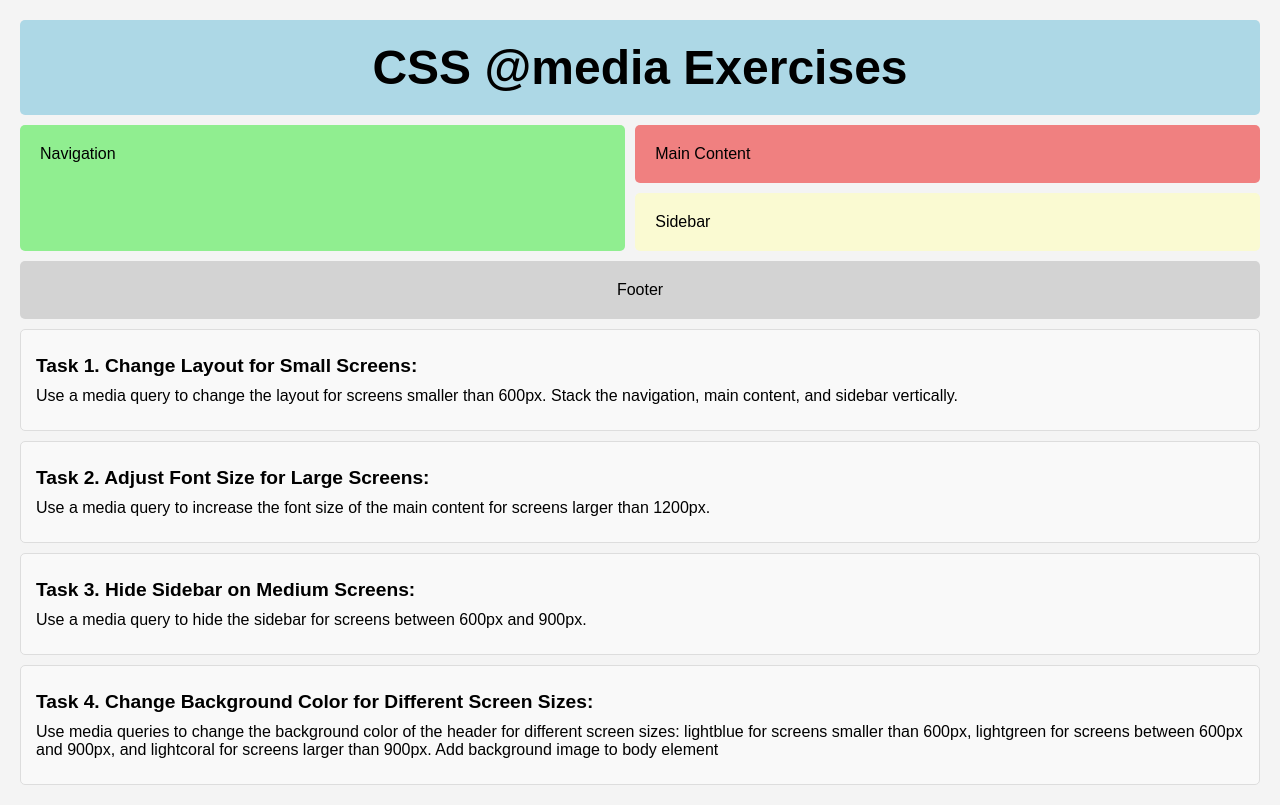
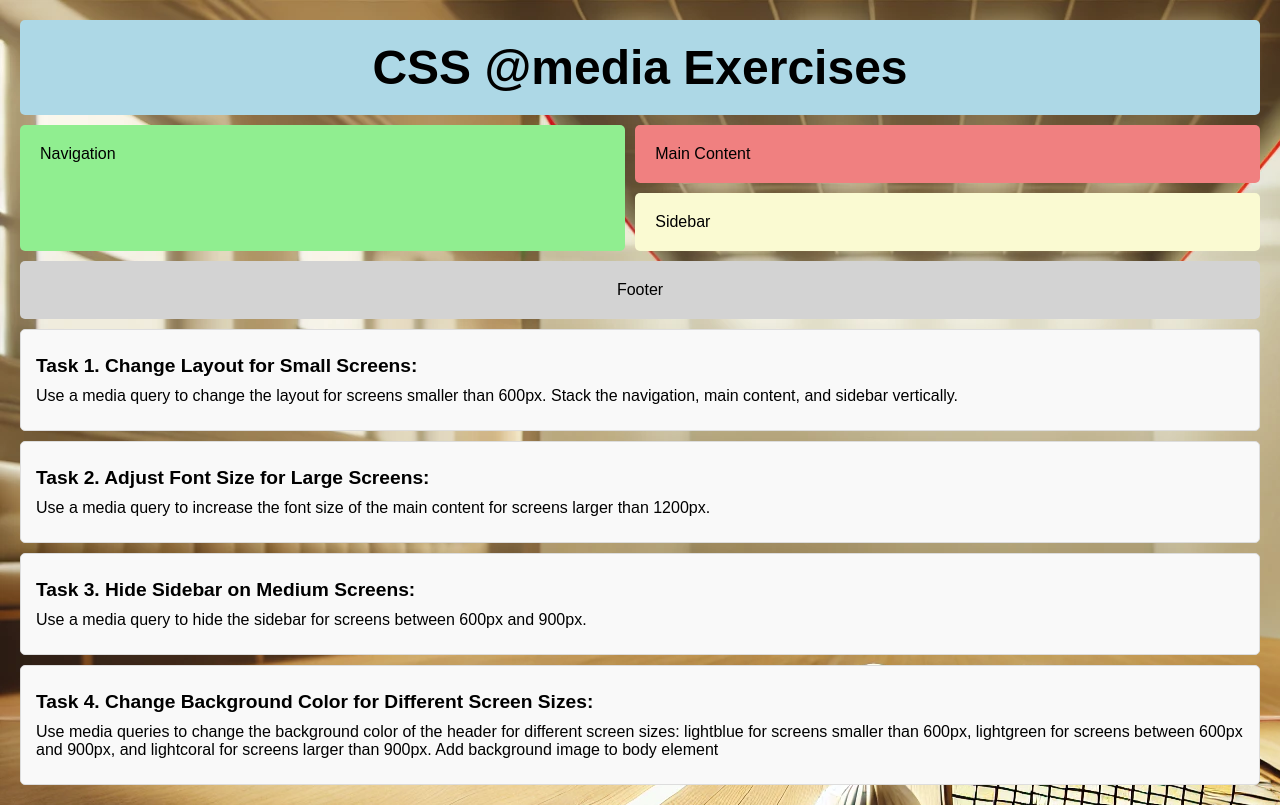
Before and after one commit to alluxman/verkkosivut, a plain HTML site: page ws11b/index.html in a window 1280 px wide. Drawn offline with Linux system fonts and the light colour scheme.

Commit message:
image added

```diff
--- a/ws11b/styles/styles.css
+++ b/ws11b/styles/styles.css
@@ -3,7 +3,7 @@
 body {
     font-family: Arial, sans-serif;
     margin: 20px;
-    background-color: #f4f4f4;
+    background-image: url('../images/taustakuva.webp')
   }
 
   .container {
```
